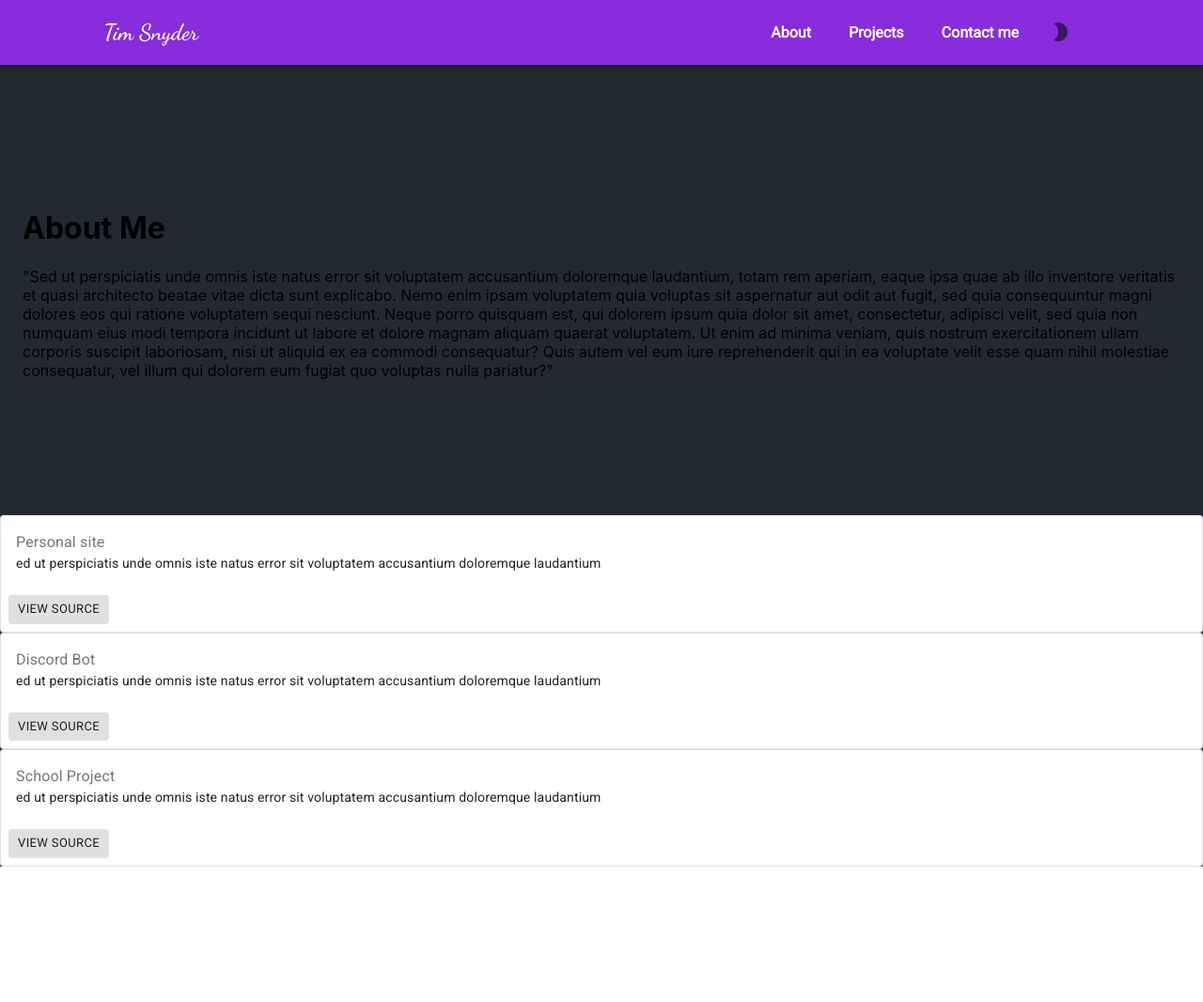
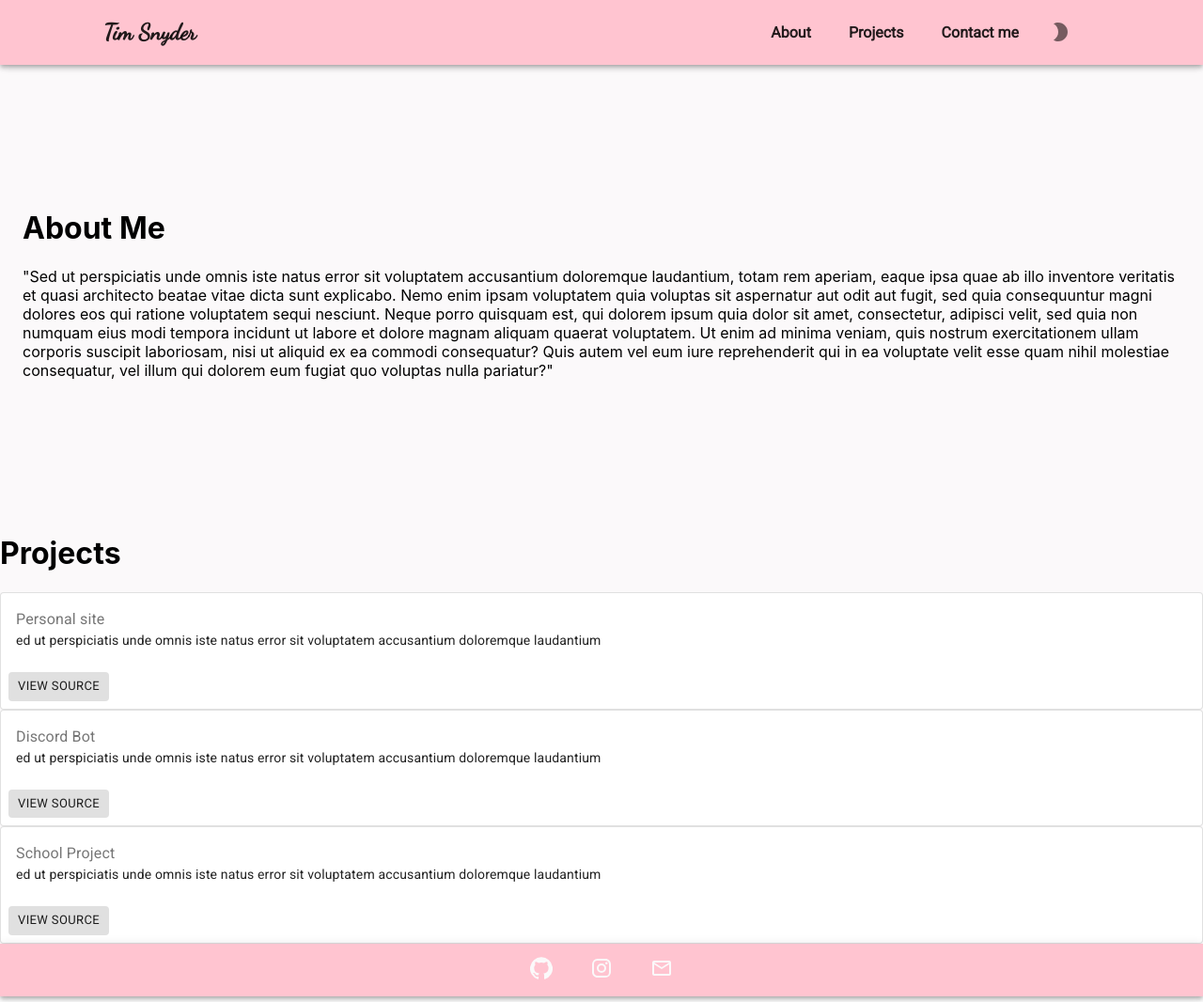
Before and after one commit to TimJSnyder/PersonalSite, a Next.js app in the folder my-test-site/: page / in a window 1280 px wide. Shown: the whole page at 94% size. Before the commit the page ends 922 px from the top, so only its background shows below. Built offline with nearby package versions, Linux system fonts and the light colour scheme.

Commit message:
added footer

```diff
--- /dev/null
+++ b/my-test-site/Components/Footer.js
@@ -0,0 +1,35 @@
+import React from 'react'
+import AppBar from '@material-ui/core/AppBar';
+import Toolbar from '@material-ui/core/Toolbar';
+import GitHubIcon from '@material-ui/icons/GitHub';
+import MailOutlineIcon from '@material-ui/icons/MailOutline';
+import InstagramIcon from '@material-ui/icons/Instagram';
+import Link from '@material-ui/core/Link';
+
+
+
+
+export default function Footer(){
+    const preventDefault = (event) => event.preventDefault();
+    return(
+        <div>
+            <AppBar position="static">
+
+            <div className='footer'>
+
+
+            <Link color = 'secondary' href='#' onClick={preventDefault}>
+                <GitHubIcon />
+            </Link>
+            <Link color = 'secondary' href='#' onClick={preventDefault}>
+                <InstagramIcon />
+            </Link>
+            <Link color = 'secondary' href='#' onClick={preventDefault}>
+                <MailOutlineIcon />
+            </Link>
+            </div>
+
+            </AppBar>
+        </div>
+    )
+}
--- a/my-test-site/Components/Appbar.js
+++ b/my-test-site/Components/Header.js
@@ -3,11 +3,14 @@ import AppBar from '@material-ui/core/AppBar';
 import Toolbar from '@material-ui/core/Toolbar';
 import IconButton from '@material-ui/core/IconButton';
 import {useDispatch} from 'react-redux'
+import { useSelector } from 'react-redux'
 import Brightness2Icon from '@material-ui/icons/Brightness2';
+import Brightness7Icon from '@material-ui/icons/Brightness7';
 
 export default function Appbar(){
     const dispatch = useDispatch()
     const toggleTheme = () => {dispatch({ type: 'TOGGLE_THEME'})}
+    const theme = useSelector(state => state.theme)
 
 
     return (
@@ -15,13 +18,13 @@ export default function Appbar(){
             <AppBar position="fixed">
                 <Toolbar variant="dense">
                     <h2 className='appbarName'>Tim Snyder</h2>
-                        <div className='appbarItems'>
+                        <div  className='appbarItems'>
                         <h4><a className = 'effect-shine' href='' >About</a></h4>
                         <h4><a className = 'effect-shine' href='' >Projects</a></h4>
                         <h4><a className = 'effect-shine' href='' >Contact me</a></h4>
 
                         <IconButton onClick = {toggleTheme}>
-                        <Brightness2Icon />
+                        {theme === 'dark' ? <Brightness7Icon /> : <Brightness2Icon />}
                         </IconButton>
                         </div>
                 </Toolbar>
--- a/my-test-site/Components/projects/Projects.js
+++ b/my-test-site/Components/projects/Projects.js
@@ -7,6 +7,7 @@ import list from './ProjectList'
 function ProjectsCard(){
     return (
         <div>
+            <h1>Projects</h1>
            {list.map((listItem) =>
             <Card
             key={listItem.key}
--- a/my-test-site/pages/index.js
+++ b/my-test-site/pages/index.js
@@ -1,6 +1,7 @@
 import { useTheme } from '@material-ui/core/styles';
-import Appbar from '../Components/Appbar'
+import Appbar from '../Components/Header'
 import About from '../Components/About'
+import Footer from '../Components/Footer'
 import Leaves from '../Components/Leaves';
 import ProjectsCard from '../Components/projects/Projects'
 
@@ -17,6 +18,7 @@ export default function Home() {
     <About />
     <Leaves />
     <ProjectsCard />
+    <Footer />
 
     </div>
 
--- a/my-test-site/redux/reducers/index.js
+++ b/my-test-site/redux/reducers/index.js
@@ -1,7 +1,7 @@
 import cloneDeep from 'lodash.clonedeep'
 
 const initialState = {
-    theme: 'dark'
+    theme: 'light'
 }
 
     const basicReducer = (state = initialState, {type, payload}) => {
--- a/my-test-site/styles/globals.css
+++ b/my-test-site/styles/globals.css
@@ -1,7 +1,6 @@
-@import url('https://fonts.googleapis.com/css2?family=Dancing+Script:wght@600&display=swap');
+@import url('https://fonts.googleapis.com/css2?family=Dancing+Script&display=swap');
 html,
 body {
-  display: flex;
   padding: 0;
   margin: 0;
   font-family: -apple-system, BlinkMacSystemFont, Segoe UI, Roboto, Oxygen,
@@ -25,7 +24,7 @@ a {
 .appbarName{
   display: flex;
   font-family: 'Dancing Script', cursive;
-  padding-left: 7%;
+  margin-left: 7%;
 }
 .appbarItems{
   display: flex;
@@ -36,6 +35,11 @@ a {
 .aboutContainer{
   display: flex;
   padding: 10%;
+}
+.footer{
+  flex-grow: 1;
+  text-align: center;
+  padding: 1.1%
 }
 
 
```
